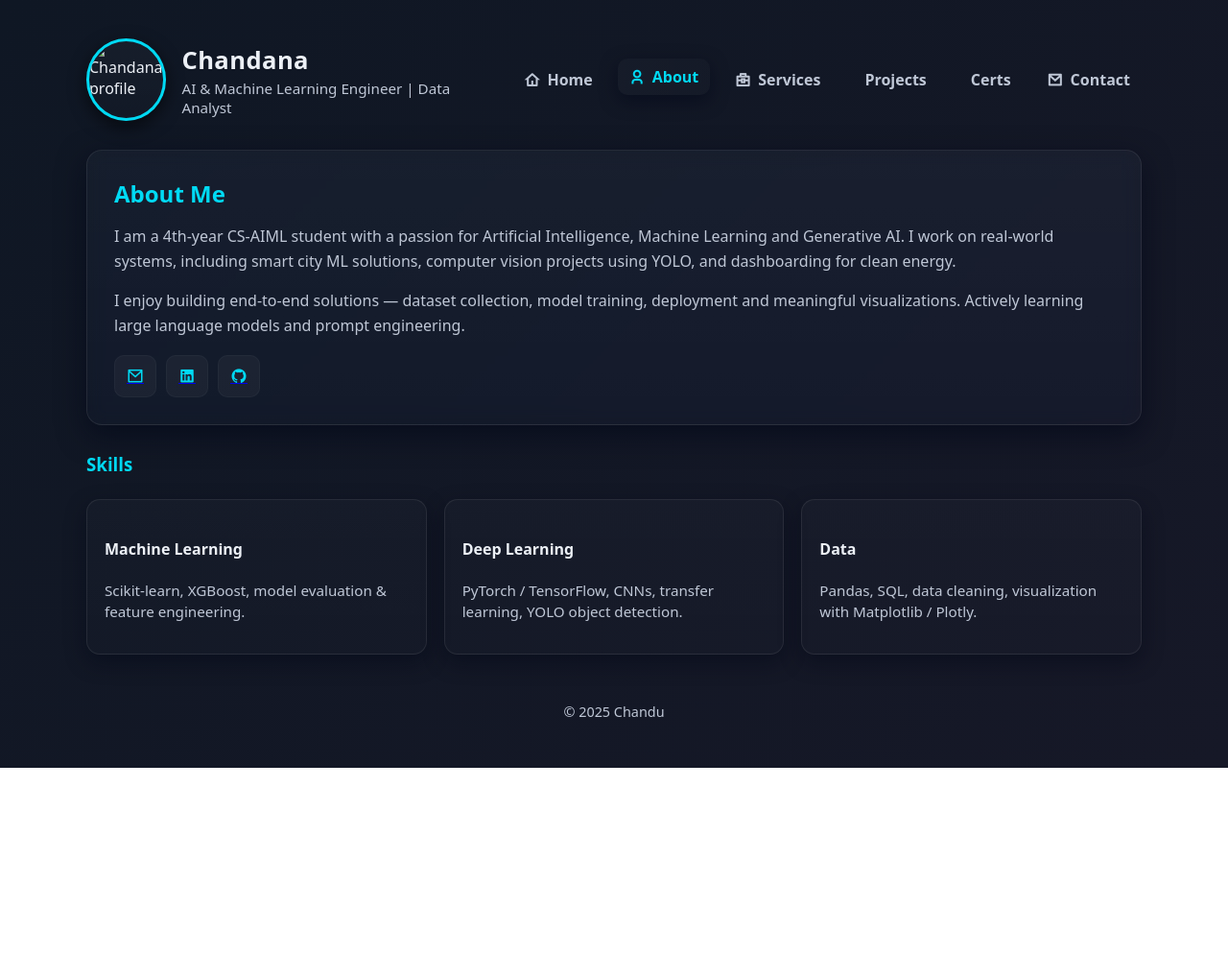
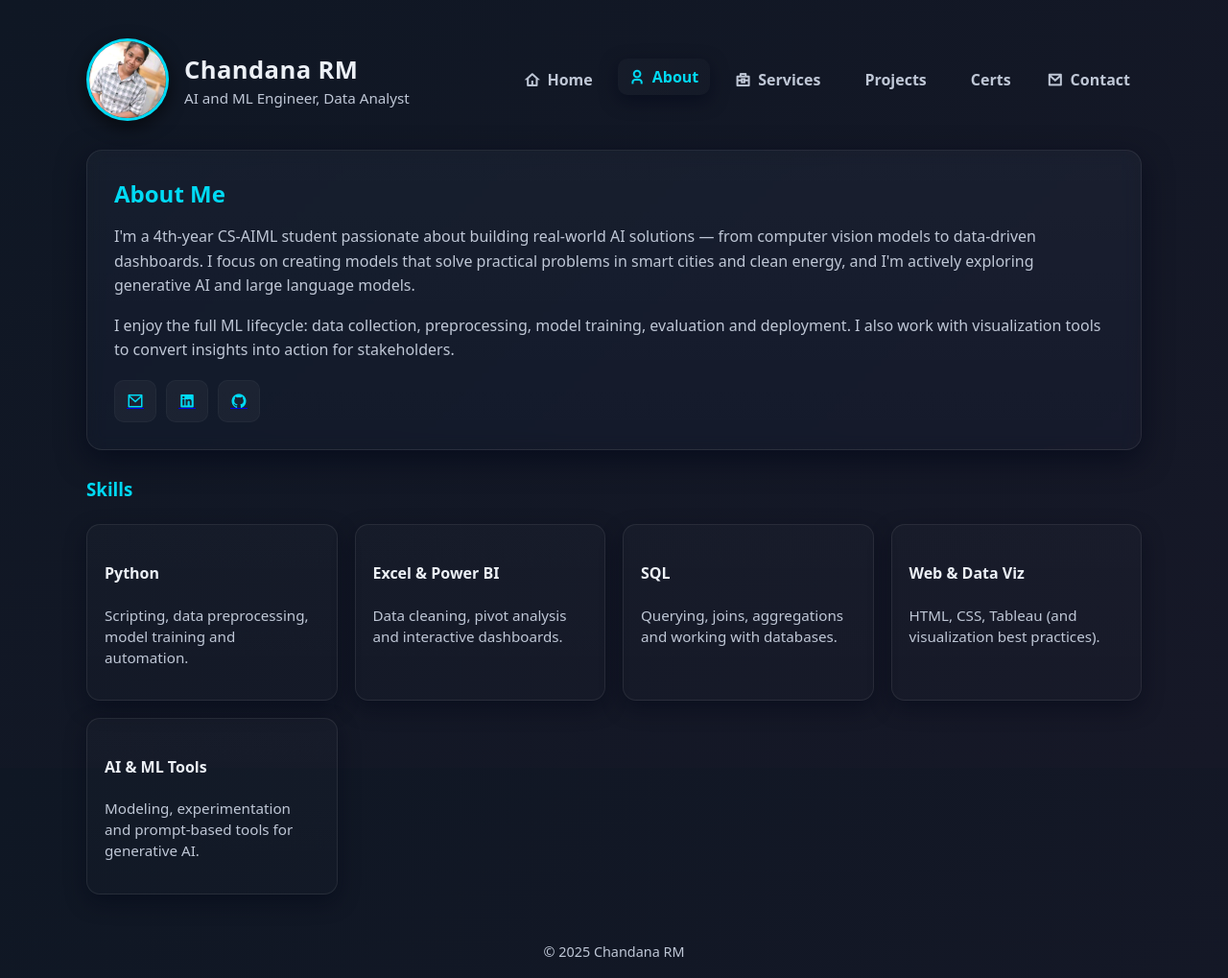
Before and after one commit to chandanamahadesh/chandana.github.io, a plain HTML site: page about.html in a window 1280 px wide. Shown: the whole page at 96% size. Before the commit the page ends 800 px from the top, so only its background shows below. Drawn offline with nearby package versions, Linux system fonts and the light colour scheme.

Commit message:
Update about page with new content and formatting

```diff
--- a/about.html
+++ b/about.html
@@ -2,7 +2,7 @@
 <html lang="en">
 <head>
   <meta charset="utf-8">
-  <title>About — Chandana RM </title>
+  <title>About — Chandana RM</title>
   <meta name="viewport" content="width=device-width,initial-scale=1">
   <link href="https://cdn.jsdelivr.net/npm/remixicon@3.5.0/fonts/remixicon.css" rel="stylesheet">
   <link rel="stylesheet" href="styles.css">
@@ -11,15 +11,9 @@
   <div class="site">
     <header class="header">
       <div class="brand">
-        <div class="avatar">
-          <img src="profile.jpg" alt="Chandana profile">
-        </div>
-        <div class="title">
-          <h1>Chandana</h1>
-          <p>AI & Machine Learning Engineer | Data Analyst</p>
-        </div>
+        <div class="avatar"><img src="profile.jpeg" alt="Chandana profile"></div>
+        <div class="title"><h1>Chandana RM</h1><p>AI and ML Engineer, Data Analyst</p></div>
       </div>
-
       <nav class="nav">
         <a href="index.html" data-path="index.html"><i class="ri-home-4-line"></i>Home</a>
         <a href="about.html" data-path="about.html"><i class="ri-user-3-line"></i>About</a>
@@ -34,10 +28,9 @@
       <section class="hero" style="grid-template-columns:1fr;">
         <div class="intro">
           <h2>About Me</h2>
-          <p>I am a 4th-year CS-AIML student with a passion for Artificial Intelligence, Machine Learning and Generative AI.
-          I work on real-world systems, including smart city ML solutions, computer vision projects using YOLO, and dashboarding for clean energy.</p>
+          <p>I'm a 4th-year CS-AIML student passionate about building real-world AI solutions — from computer vision models to data-driven dashboards. I focus on creating models that solve practical problems in smart cities and clean energy, and I'm actively exploring generative AI and large language models.</p>
 
-          <p style="color:var(--muted)">I enjoy building end-to-end solutions — dataset collection, model training, deployment and meaningful visualizations. Actively learning large language models and prompt engineering.</p>
+          <p style="color:var(--muted)">I enjoy the full ML lifecycle: data collection, preprocessing, model training, evaluation and deployment. I also work with visualization tools to convert insights into action for stakeholders.</p>
 
           <div class="icons" style="margin-top:18px">
             <a class="icon" href="mailto:chandanamahadesha1@gmail.com" title="Email"><i class="ri-mail-line"></i></a>
@@ -50,13 +43,15 @@
       <section class="section">
         <h3 style="color:var(--accent);margin:0 0 8px">Skills</h3>
         <div class="grid">
-          <div class="card"><h4>Machine Learning</h4><p class="project-desc">Scikit-learn, XGBoost, model evaluation & feature engineering.</p></div>
-          <div class="card"><h4>Deep Learning</h4><p class="project-desc">PyTorch / TensorFlow, CNNs, transfer learning, YOLO object detection.</p></div>
-          <div class="card"><h4>Data</h4><p class="project-desc">Pandas, SQL, data cleaning, visualization with Matplotlib / Plotly.</p></div>
+          <div class="card"><h4>Python</h4><p class="project-desc">Scripting, data preprocessing, model training and automation.</p></div>
+          <div class="card"><h4>Excel & Power BI</h4><p class="project-desc">Data cleaning, pivot analysis and interactive dashboards.</p></div>
+          <div class="card"><h4>SQL</h4><p class="project-desc">Querying, joins, aggregations and working with databases.</p></div>
+          <div class="card"><h4>Web & Data Viz</h4><p class="project-desc">HTML, CSS, Tableau (and visualization best practices).</p></div>
+          <div class="card"><h4>AI & ML Tools</h4><p class="project-desc">Modeling, experimentation and prompt-based tools for generative AI.</p></div>
         </div>
       </section>
 
-      <footer class="footer">© 2025 Chandu</footer>
+      <footer class="footer">© 2025 Chandana RM</footer>
     </main>
   </div>
 <script src="scripts.js"></script>
```
